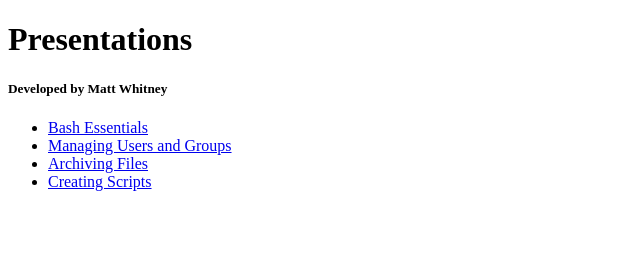
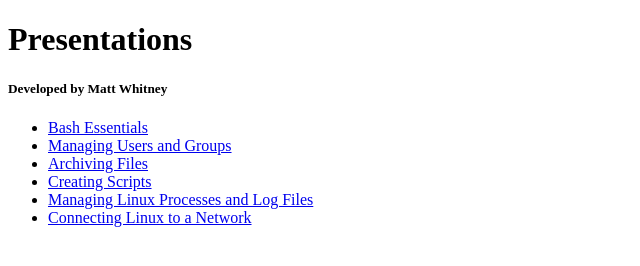
Before and after one commit to mattjw79/presentations, a plain HTML site: page index.html in a window 1280 px wide. Shown: the whole page, without its empty margins (0-640 px from the left). Drawn offline with Linux system fonts and the light colour scheme.

Commit message:
Added links for processes/logfiles and network

```diff
--- a/index.html
+++ b/index.html
@@ -11,6 +11,8 @@
       <li><a href="managing_users_and_groups/">Managing Users and Groups</a></li>
       <li><a href="archiving_files/">Archiving Files</a></li>
       <li><a href="creating_scripts/">Creating Scripts</a></li>
+      <li><a href="managing_linux_prcesses_and_log_files/">Managing Linux Processes and Log Files</a></li>
+      <li><a href="connecting_linux_to_a_network/">Connecting Linux to a Network</a></li>
     </ul>
   </body>
 </html>
```
